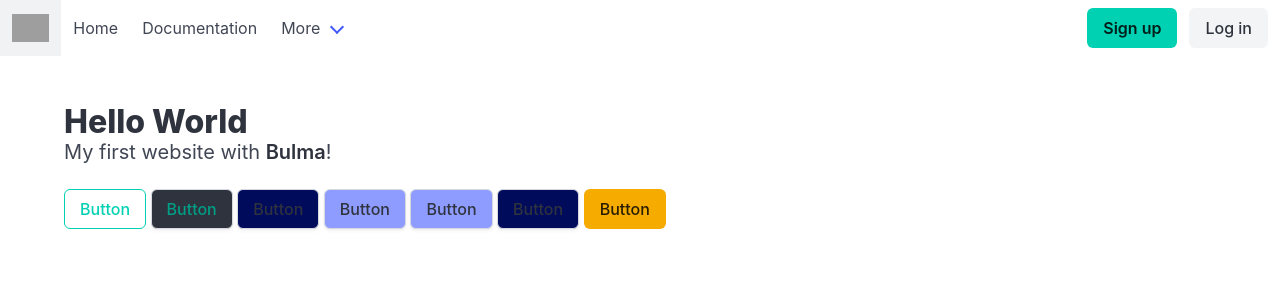
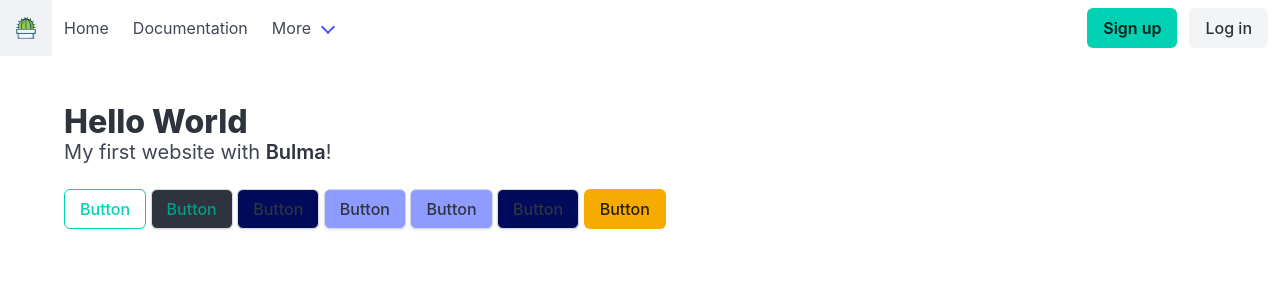
Before and after one commit to Kreijeck/bogan, a Flask app: page / in a window 1280 px wide. Shown: the top 300 px of the page. Run offline with Flask 3, Linux system fonts and the light colour scheme; grey boxes are pictures that could not be loaded.

Commit message:
kaktus as logo

```diff
--- a/gamechanger/main/templates/index.html
+++ b/gamechanger/main/templates/index.html
@@ -3,7 +3,8 @@
   <head>
     <meta charset="utf-8">
     <meta name="viewport" content="width=device-width, initial-scale=1">
-    <title>Hello Bulma!</title>
+    <title>Kreijecks GameChanger</title>
+    <link rel="icon" type="image/svg+xml" href="{{ url_for('static', filename='img/kaktus.svg') }}">
     <link rel="stylesheet" href="https://cdn.jsdelivr.net/npm/bulma@1.0.0/css/bulma.min.css">
     <link rel="stylesheet" href="{{ url_for('static', filename='css/bulma_style.css') }}">
   </head>
@@ -12,7 +13,7 @@
     <nav class="navbar" role="navigation" aria-label="main navigation">
       <div class="navbar-brand">
         <a class="navbar-item" href="https://bulma.io">
-          <img src="{{ url_for('static', filename='img/Logo_Gamechanger.jpeg') }}", alt="logo for gamechanger">
+          <img src="{{ url_for('static', filename='img/kaktus.svg') }}", alt="logo for gamechanger">
 
         </a>
 
```
Also changed, not shown: gamechanger/static/img/kaktus.svg (added).
